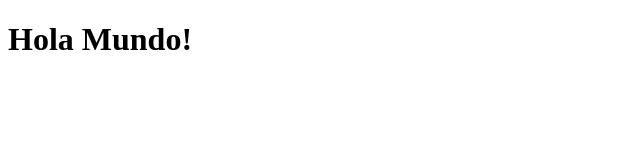
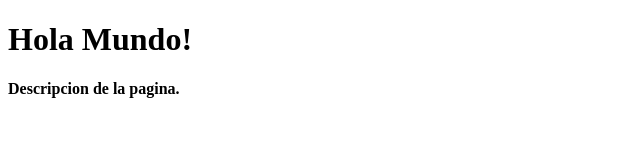
Before and after one commit to wccayo/clases-python, a plain HTML site: page statics/index.html in a window 1280 px wide. Shown: the whole page, without its empty margins (0-640 px from the left). Drawn offline with Linux system fonts and the light colour scheme.

Commit message:
Modificaion de index

```diff
--- a/statics/index.html
+++ b/statics/index.html
@@ -7,5 +7,7 @@
 </head>
 <body>
     <h1>Hola Mundo!</h1>
+    <h4>Descripcion de la pagina.</h4>
+
 </body>
 </html>
```
